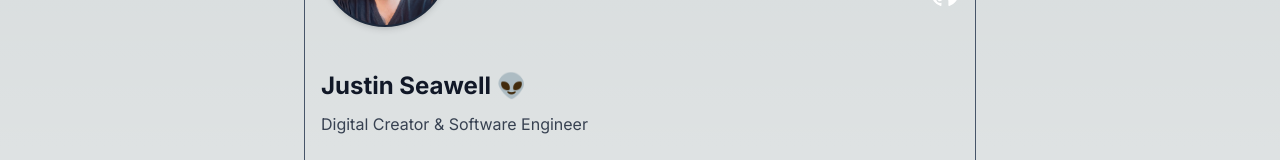
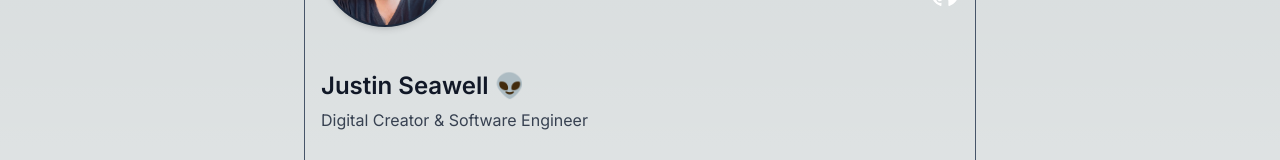
Before and after one commit to jpseawell/personal-site, a Next.js app: page / in a window 1280 px wide. Shown: the part 165-325 px from the top of the page. Built offline with nearby package versions, Linux system fonts and the light colour scheme.

Commit message:
fix: article header styles

```diff
--- a/components/profile.tsx
+++ b/components/profile.tsx
@@ -4,7 +4,7 @@ import githubSVG from "../public/github-mark-white.svg";
 
 export default function Profile() {
   return (
-    <div className="relative">
+    <div className="relative profile">
       <div className="mb-2 relative">
         {/* Banner */}
         <div
@@ -31,8 +31,8 @@ export default function Profile() {
 
         {/* Profile Info */}
         <div className="mt-0 md:mt-8 p-4 prose dark:prose-invert">
-          <h2>{content.profileName}</h2>
-          <p>{content.profileBio}</p>
+          <h1 className="mb-1 text-2xl font-semibold">{content.profileName}</h1>
+          <p className="mt-0">{content.profileBio}</p>
         </div>
       </div>
     </div>
--- a/pages/[slug].tsx
+++ b/pages/[slug].tsx
@@ -27,7 +27,7 @@ export default function Article({
   return (
     <BackPageLayout title={`${article.title} by Justin Seawell`}>
       <article className="prose lg:prose-xl dark:prose-invert">
-        <h1>{article.title}</h1>
+        <h1 className="article-header">{article.title}</h1>
         <div className="font-light text-slate-600">
           <FormattedDateTime isoDateTime={article.date} />
         </div>
--- a/styles/globals.css
+++ b/styles/globals.css
@@ -29,3 +29,7 @@ body {
 a.link {
   @apply text-blue-500;
 }
+
+h1.article-header {
+  @apply mb-2;
+}
--- a/tailwind.config.ts
+++ b/tailwind.config.ts
@@ -8,15 +8,6 @@ const config: Config = {
   ],
   theme: {
     extend: {
-      typography: {
-        DEFAULT: {
-          css: {
-            h2: {
-              marginBottom: 8,
-            },
-          },
-        },
-      },
       backgroundImage: {
         "gradient-radial": "radial-gradient(var(--tw-gradient-stops))",
         "gradient-conic":
```
